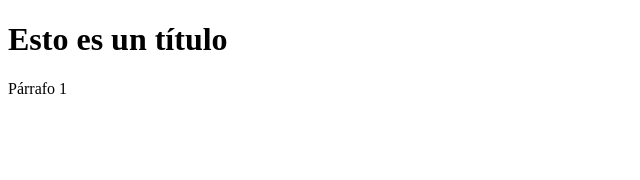
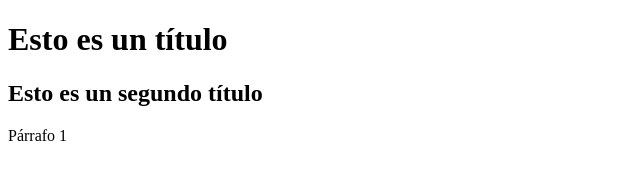
Before and after one commit to Fire-Fairy84/proyecto_esther, a plain HTML site: page index.html in a window 1280 px wide. Shown: the whole page, without its empty margins (0-640 px from the left). Drawn offline with Linux system fonts and the light colour scheme.

Commit message:
añadido titulo o2

```diff
--- a/index.html
+++ b/index.html
@@ -9,6 +9,7 @@
 
 <body>
     <h1>Esto es un título</h1>
+    <h2>Esto es un segundo título</h2>
     <p>Párrafo 1</p>
 
 </body>
```
